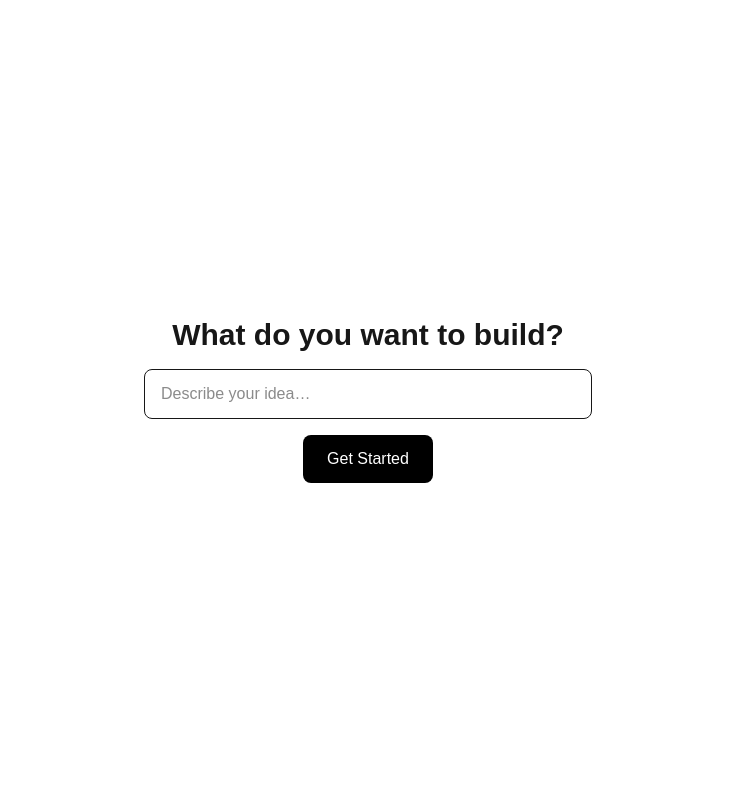
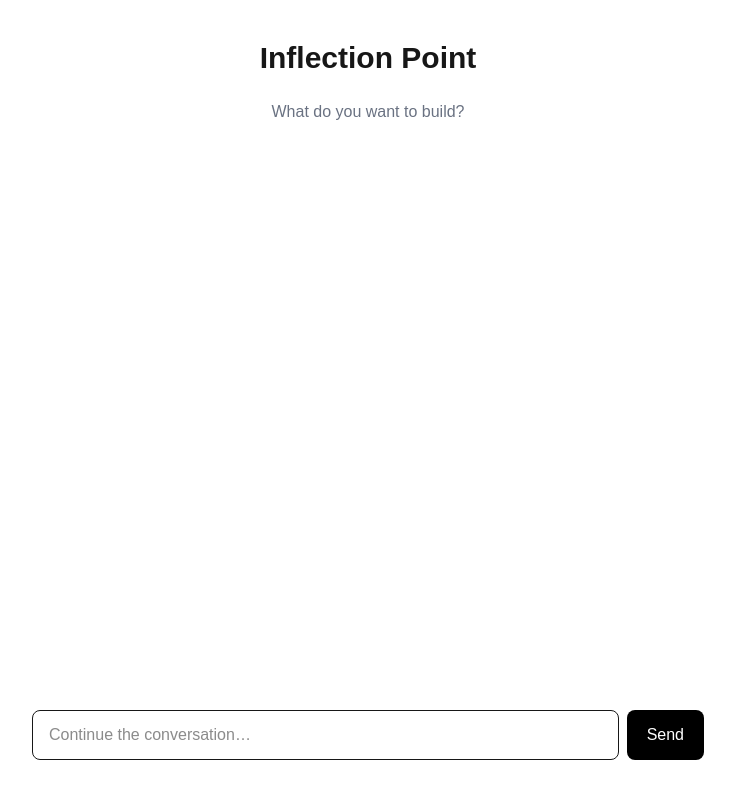
Before and after one commit to GhostPass525/my-platform, a Next.js app: page / in a window 1280 px wide. Shown: the whole page, without its empty margins (272-1007 px from the left). Built offline with nearby package versions, Linux system fonts and the light colour scheme.

Commit message:
Add multi-turn chat interface

```diff
--- a/app/page.tsx
+++ b/app/page.tsx
@@ -2,67 +2,118 @@
 
 import { useState } from "react";
 
+type Message = {
+  role: "user" | "assistant";
+  content: string;
+};
+
 export default function Home() {
+  const [messages, setMessages] = useState<Message[]>([]);
   const [input, setInput] = useState("");
-  const [response, setResponse] = useState("");
   const [loading, setLoading] = useState(false);
 
-  const handleSubmit = async () => {
+  const handleSend = async () => {
     if (!input.trim() || loading) return;
 
+    const userMessage: Message = {
+      role: "user",
+      content: input,
+    };
+
+    setMessages((prev) => [...prev, userMessage]);
+    setInput("");
     setLoading(true);
-    setResponse("");
 
     try {
       const res = await fetch("/api/idea", {
         method: "POST",
-        headers: {
-          "Content-Type": "application/json",
-        },
+        headers: { "Content-Type": "application/json" },
         body: JSON.stringify({
           idea: input,
         }),
       });
 
       const data = await res.json();
-      setResponse(data.result || "Something went wrong.");
-    } catch (error) {
-      setResponse("Error generating response. Please try again.");
+
+      const aiMessage: Message = {
+        role: "assistant",
+        content:
+          data.result ||
+          "Let’s pause for a second and make sure we’re aligned.",
+      };
+
+      setMessages((prev) => [...prev, aiMessage]);
+    } catch (err) {
+      setMessages((prev) => [
+        ...prev,
+        {
+          role: "assistant",
+          content: "Something went wrong. Try again.",
+        },
+      ]);
     } finally {
       setLoading(false);
     }
   };
 
   return (
-    <main className="min-h-screen flex flex-col items-center justify-center px-6 text-center">
-      <h1 className="text-3xl font-semibold mb-4">
-        What do you want to build?
+    <main className="min-h-screen flex flex-col items-center px-6 py-10">
+      <div className="w-full max-w-2xl flex flex-col flex-1">
+        {/* Header */}
+        <h1 className="text-3xl font-semibold mb-6 text-center">
+          Inflection Point
         </h1>
 
+        {/* Chat Area */}
+        <div className="flex-1 space-y-6 overflow-y-auto mb-6">
+          {messages.length === 0 && (
+            <p className="text-center text-gray-500">
+              What do you want to build?
+            </p>
+          )}
+
+          {messages.map((msg, i) => (
+            <div
+              key={i}
+              className={`whitespace-pre-line ${
+                msg.role === "user"
+                  ? "text-right font-medium"
+                  : "text-left text-gray-800"
+              }`}
+            >
+              {msg.content}
+            </div>
+          ))}
+
+          {loading && (
+            <div className="text-left text-gray-400">
+              Thinking…
+            </div>
+          )}
+        </div>
+
+        {/* Input Bar */}
+        <div className="flex gap-2">
           <input
             value={input}
             onChange={(e) => setInput(e.target.value)}
-        placeholder="Describe your idea…"
-        className="w-full max-w-md px-4 py-3 border rounded-lg mb-4"
+            onKeyDown={(e) => e.key === "Enter" && handleSend()}
+            placeholder="Continue the conversation…"
+            className="flex-1 px-4 py-3 border rounded-lg"
           />
-
           <button
-        onClick={handleSubmit}
+            onClick={handleSend}
             disabled={loading}
-        className={`px-6 py-3 rounded-lg font-medium transition ${
+            className={`px-5 py-3 rounded-lg font-medium transition ${
               loading
                 ? "bg-gray-400 cursor-not-allowed"
                 : "bg-black text-white hover:opacity-80"
             }`}
           >
-        {loading ? "Thinking…" : "Get Started"}
+            Send
           </button>
-
-      {response && (
-        <div className="mt-8 max-w-xl text-left whitespace-pre-line">
-          {response}
         </div>
-      )}
+      </div>
     </main>
   );
 }
```
Lines whose indentation alone changed are shown as unchanged.
